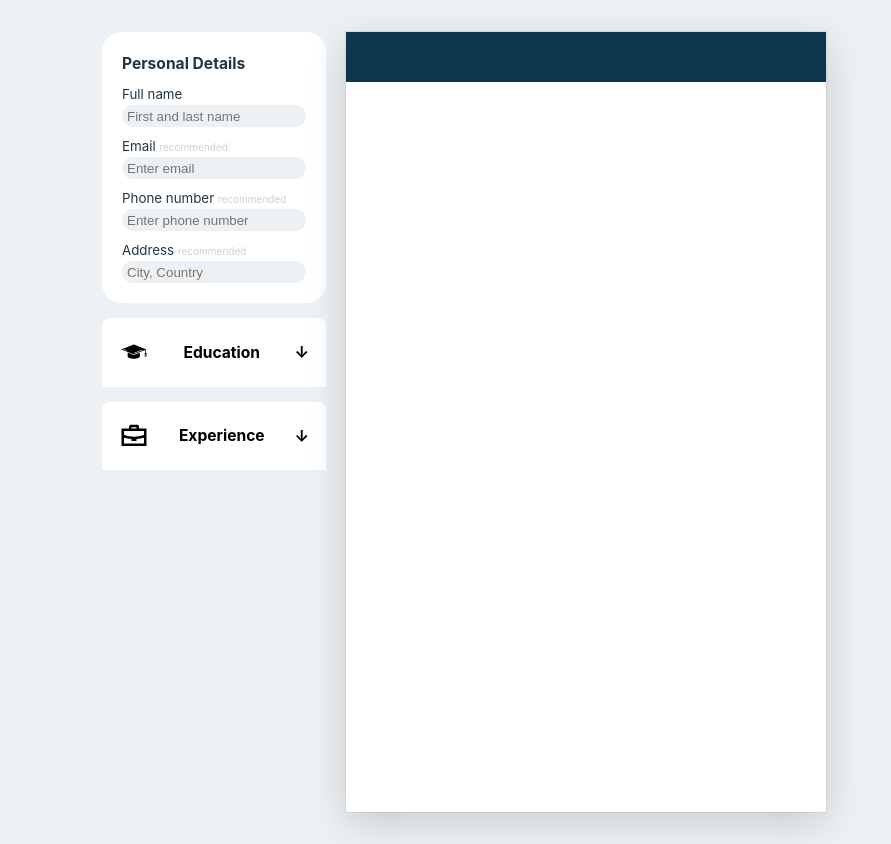
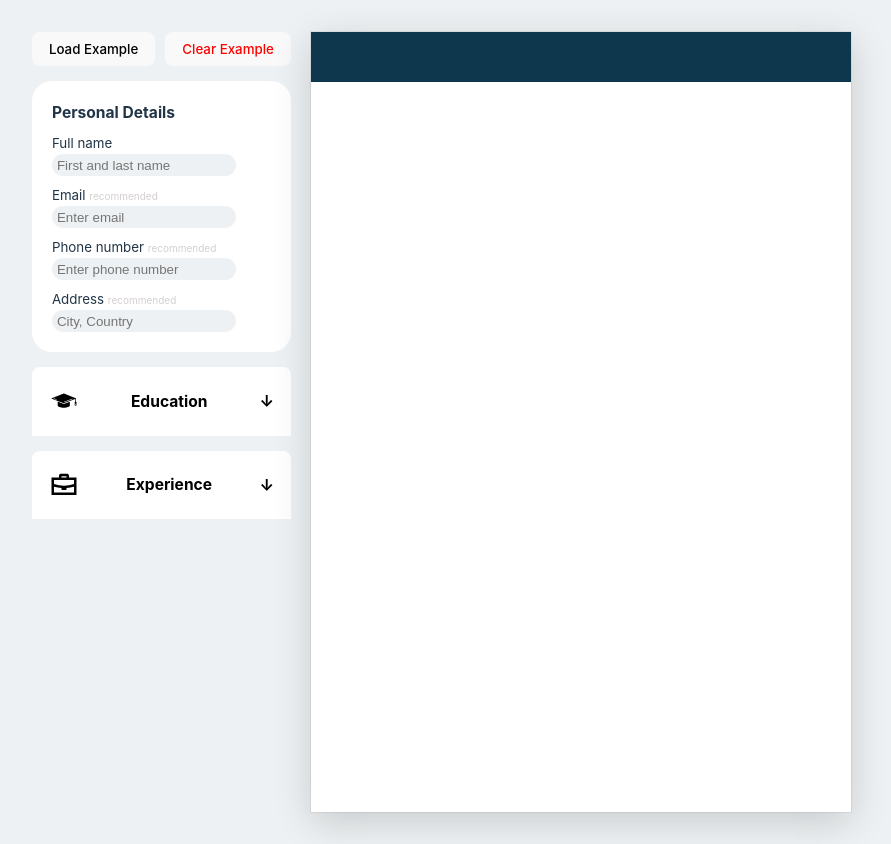
Before and after one commit to gtsoul-tech/cv-template, a React (Vite) app: page / in a window 1280 px wide. Shown: the whole page, without its empty margins (90-981 px from the left). Built offline with nearby package versions, Linux system fonts and the light colour scheme.

Commit message:
load clear and css

```diff
--- a/src/App.jsx
+++ b/src/App.jsx
@@ -185,6 +185,130 @@ function App() {
   function handleCancelExperiences(){
     handleResetExperiences()
   }
+  function handleLoadExample(){
+    setDegrees(// Replace the state
+      [ // with a new array
+      {
+        id: 0,
+        degree: {
+          school: "University of Mock",
+          degreeTitle: "Bachelor of Mockology",
+          startDate: "09/15",
+          endDate: "05/19",
+          location: "Mock City, KM",
+        },
+      },
+      {
+        id: 1,
+        degree: {
+          school: "Mock State University",
+          degreeTitle: "Master of Mock Science",
+          startDate: "01/20",
+          endDate: "12/22",
+          location: "Mock Town, KM",
+        },
+      },
+      {
+        id: 2,
+        degree: {
+          school: "",
+          degreeTitle: "",
+          startDate: "",
+          endDate: "",
+          location: "",
+        },
+      },
+      ]
+    );
+
+    setExperiences(// Replace the state
+      [ // with a new array
+      {
+        id: 0,
+        experience: {
+          company: "MockCorp",
+          position: "Software Engineer",
+          startDate: "06/19",
+          endDate: "12/21",
+          location: "Mockville, KM",
+          description: "Led cross-functional teams in the development of cutting-edge artificial intelligence applications, leveraging natural language processing and machine learning. Collaborated with clients in finance and healthcare to deliver innovative solutions that streamline data analysis and decision-making processes.",
+        },
+      },
+      {
+        id: 1,
+        experience: {
+          company: "TechMock Solutions",
+          position: "Senior Developer",
+          startDate: "01/22",
+          endDate: "06/23",
+          location: "Mockburg, KM",
+          description: "Managed end-to-end software development lifecycle for a series of e-commerce platforms, enhancing user experience and optimizing performance. Spearheaded the integration of advanced payment gateways and implemented responsive design principles, resulting in a 20% increase in user engagement and a 15% boost in conversion rates.",
+        },
+      },
+      {
+        id: 2,
+        experience: {
+          company: "",
+          position: "",
+          startDate: "",
+          endDate: "",
+          location: "",
+          description: "",
+        },
+      },
+      ]
+    );
+    degreeId=2;
+    experienceId=2;
+    setPerson({
+      fullName: "John Doe",
+      email: "john.doe@example.com",
+      phoneNumber: "123-456-7890",
+      address: "123 Main Street",
+    })
+  }
+  function handleClear(){
+    setDegrees(// Replace the state
+      [ // with a new array
+
+      {
+        id: 0,
+        degree: {
+          school: "",
+          degreeTitle: "",
+          startDate: "",
+          endDate: "",
+          location: "",
+        },
+      },
+      ]
+    );
+
+    setExperiences(// Replace the state
+      [ // with a new array
+
+      {
+        id: 0,
+        experience: {
+          company: "",
+          position: "",
+          startDate: "",
+          endDate: "",
+          location: "",
+          description: "",
+        },
+      },
+      ]
+    );
+    degreeId=0;
+    experienceId=0;
+    setPerson({
+      fullName: "",
+      email: "",
+      phoneNumber: "",
+      address: "",
+    })
+  }
 
 
 
@@ -215,6 +339,8 @@ function App() {
         handleCancelExperiences={handleCancelExperiences}
         handleSetShowBoth={handleSetShowBoth}
         showBoth={showBoth}
+        handleLoadExample={handleLoadExample}
+        handleClear={handleClear}
         ></EditSide>
 
         <DisplaySide
--- a/src/components/EditSide.jsx
+++ b/src/components/EditSide.jsx
@@ -1,4 +1,4 @@
-
+import PropTypes from 'prop-types';
 import '../styles/EditSide.css'
 import PersonalForm from './PersonalForm'
 import EducationForm from './EducationForm';
@@ -7,6 +7,11 @@ function EditSide(props) {
   return (
     <>
       <div className='editSide'>
+        <div className='buttonInit'>
+        <button onClick={() => props.handleLoadExample()}>Load Example</button>
+        <button className='buttonInitClear' onClick={() => props.handleClear()}>Clear Example</button>
+        </div>
+
         <PersonalForm {...props}></PersonalForm>
         <EducationForm {...props}></EducationForm>
         <ExperienceForm {...props}></ExperienceForm>
@@ -14,4 +19,8 @@ function EditSide(props) {
     </>
   )
 }
+EditSide.propTypes = {
+  handleLoadExample:PropTypes.func,
+  handleClear:PropTypes.func,
+}
 export default EditSide
--- a/src/components/EducationDetails.jsx
+++ b/src/components/EducationDetails.jsx
@@ -20,7 +20,7 @@ function EducationDetails(props){
     return(
         <div className='sectionDisplay'>
         {props.degrees.length > 1 ? (
-            <div>
+            <>
             <h2 className='educationDisplayTitle'> Education </h2>
             {props.degrees.map((current)=>{
                 return (
@@ -36,8 +36,8 @@ function EducationDetails(props){
                     </div>
                 );
             })}
+            </>
 
-            </div>
                 ) : (
                     <div>{' '}
                     </div>
--- a/src/components/ExperienceDetails.jsx
+++ b/src/components/ExperienceDetails.jsx
@@ -5,26 +5,29 @@ function ExperienceDetails(props){
     return(
         <div className='sectionDisplay'>
         {props.experiences.length > 1 ? (
-            <div>
+            <>
             <h2 className='educationDisplayTitle'> Experience </h2>
             {props.experiences.map((current)=>{
                 return (
-                    <div key={current.id} className='educationInfo'>
-                        <div className='infoDate'>
-                            {current.experience.startDate}
-                            {current.experience.startDate && current.experience.endDate ? " - " : " "}
-                            {current.experience.endDate}
+                    <div key={current.id} className='experienceInfo'>
+                        <div className='infoDateLocation'>
+                            <div className='infoDate'>
+                                {current.experience.startDate}
+                                {current.experience.startDate && current.experience.endDate ? " - " : " "}
+                                {current.experience.endDate}
+                            </div>
+                        <div className='infoLocation'>{current.experience.location}</div>
                         </div>
-                        <div className='infoTitle'> {current.experience.company}</div>
-                        <div className='infoLocation'>{current.experience.location}</div>
+                        <div className='infoTitlePosition'>
+                            <div className='infoTitle'> {current.experience.company}</div>
+                            <div className='infoDescription'>{current.experience.position}</div>
+                        </div>
                         <div></div>
-                        <div className='infoDescription'>{current.experience.position}</div>
                         <div className='infoDescription'>{current.experience.description}</div>
                     </div>
                 );
             })}
-
-            </div>
+            </>
                 ) : (
                     <div>{' '}
                     </div>
--- a/src/components/ExperienceForm.jsx
+++ b/src/components/ExperienceForm.jsx
@@ -79,7 +79,6 @@ function ExperienceForm(props){
                     </div>:null}
 
                 </>: null}
-                          {console.log(props.showBoth)}
                     {showExperienceForm && !props.showBoth.edu && props.showBoth.exp? <>
                         <SectionExpForm
                         handleSetShowExperienceForm={handleSetShowExperienceForm}
--- a/src/styles/DisplaySide.css
+++ b/src/styles/DisplaySide.css
@@ -3,8 +3,8 @@
     flex-direction: column;
     background-color: var(--main-bg-color);
     margin-left: 20px;
-    min-width: 400px;
-    max-width: 480px;
+    min-width: 520px;
+    max-width: 540px;
 
     min-height: 780px;
     max-height: 800px;
@@ -38,7 +38,7 @@
 .sectionDisplay{
     display: flex;
     flex-direction: column;
-    gap: 10px;
+    gap: 20px;
     background-color: var(--main-bg-color);
 }
 .educationDisplayTitle{
@@ -54,30 +54,38 @@
     grid-template-rows: 1fr 1fr;
     margin-left: 20px;
     margin-right: 20px;
-    gap:10px;
+    column-gap: 10px;
     align-items: center;
 }
 .experienceInfo{
     display: grid;
     grid-template-columns: 0.5fr 2fr;
-    grid-template-rows: 1fr 1fr 1fr;
+    grid-template-rows: 0.5fr 0.5fr;
     margin-left: 20px;
     margin-right: 20px;
-    gap:10px;
+    column-gap: 10px;
     align-items: center;
+    justify-content: flex-start;
 }
 .infoDate{
-    justify-self: flex-start;
+    align-self: flex-start;
     font-size: small;
 }
 .infoTitle{
     justify-self: flex-start;
-    font-size: larger;
+    font-size: medium;
     font-weight: bold;
 }
 .infoLocation{
     justify-self: flex-start;
+    font-size: smaller;
 }
 .infoDescription{
     justify-self: flex-start;
+    font-size: smaller;
 }
+.infoTitlePosition{
+    display: flex;
+    flex-direction: column;
+    justify-self: flex-start;
+}
--- a/src/styles/EditSide.css
+++ b/src/styles/EditSide.css
@@ -93,3 +93,11 @@
     justify-content: space-around;
     gap: 5px;
 }
+.buttonInit{
+    display: flex;
+    gap:10px;
+    font-size: smaller;
+}
+.buttonInitClear{
+    color: red;
+}
```
